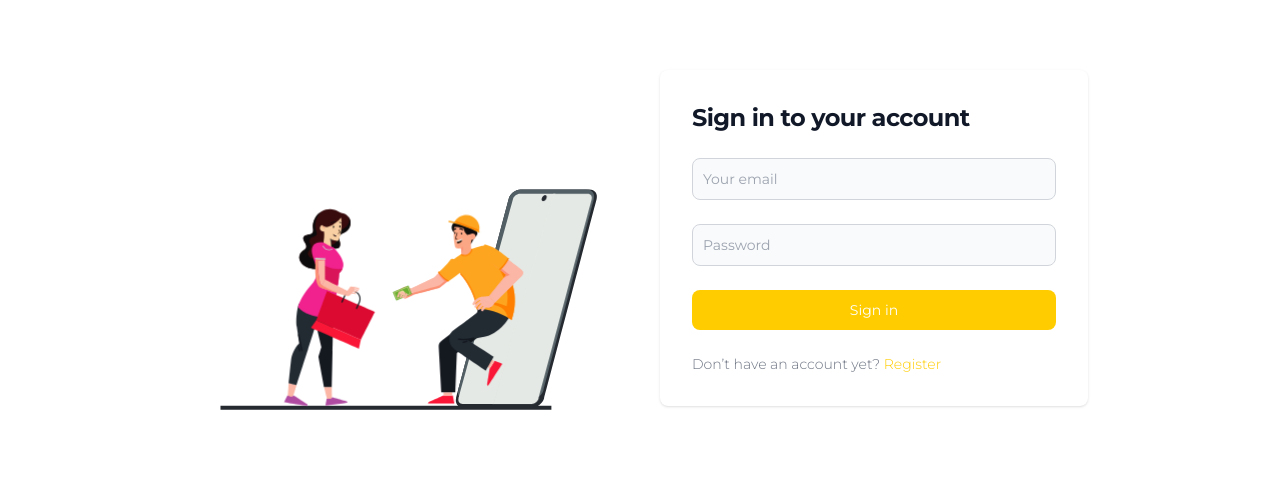
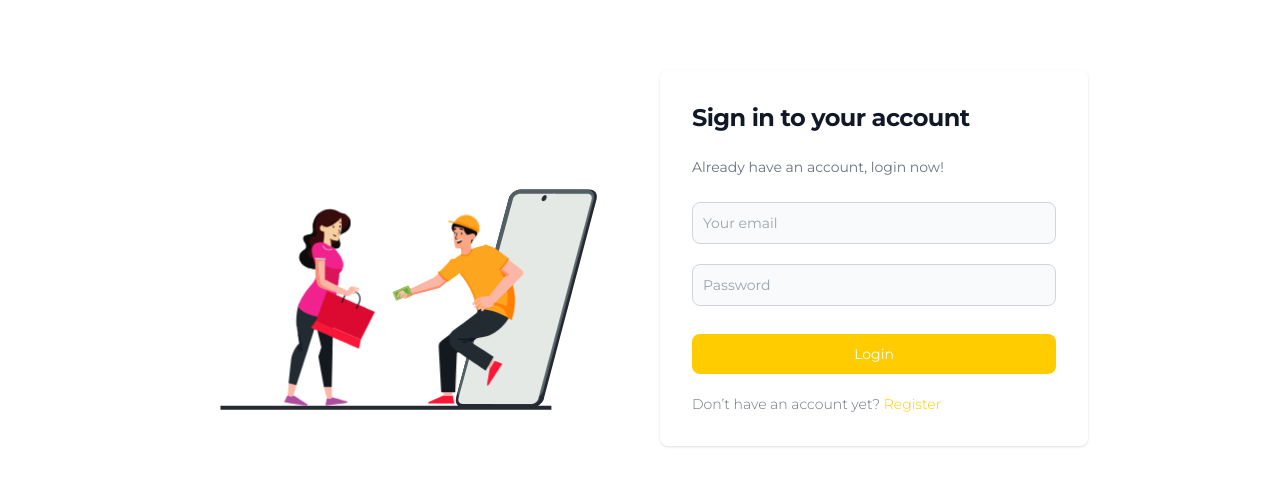
Before and after one commit to nguyenthienanz2510/gerz, a React (Vite) app: page /login in a window 1280 px wide. Shown: the part 140-636 px from the top of the page. Built offline with nearby package versions, Linux system fonts and the light colour scheme.

Commit message:
+Add: Logic Login page

```diff
--- a/src/apis/auth.api.ts
+++ b/src/apis/auth.api.ts
@@ -4,3 +4,7 @@ import http from 'src/utils/http'
 export const registerAccount = (body: { email: string; password: string }) => {
   return http.post<AuthResponse>('/register', body)
 }
+
+export const loginAccount = (body: { email: string; password: string }) => {
+  return http.post<AuthResponse>('/login', body)
+}
--- a/src/pages/Login/Login.tsx
+++ b/src/pages/Login/Login.tsx
@@ -1,35 +1,94 @@
+import { useForm } from 'react-hook-form'
 import { Link } from 'react-router-dom'
+import Input from 'src/components/Form/Input'
+import { Schema, schema } from 'src/utils/rules'
+import { yupResolver } from '@hookform/resolvers/yup'
+import { useMutation } from '@tanstack/react-query'
+import { loginAccount } from 'src/apis/auth.api'
+import { isAxiosUnprocessableEntityError } from 'src/utils/utils'
+import { ResponseApi } from 'src/types/utils.type'
 
-export default function Login() {
+type FormData = Omit<Schema, 'confirm_password'>
+
+const loginSchema = schema.omit(['confirm_password'])
+
+export default function Register() {
+  const {
+    register,
+    handleSubmit,
+    setError,
+    formState: { errors }
+  } = useForm<FormData>({
+    resolver: yupResolver(loginSchema)
+  })
+
+  const loginAccountMutation = useMutation({
+    mutationFn: (body: FormData) => loginAccount(body)
+  })
+
+  const handleOnSubmit = handleSubmit((data) => {
+    const body = data
+    console.log(body)
+    loginAccountMutation.mutate(body, {
+      onSuccess: (data) => {
+        console.log(data)
+      },
+      onError: (error) => {
+        if (isAxiosUnprocessableEntityError<ResponseApi<Omit<FormData, 'confirm_password'>>>(error)) {
+          const formError = error.response?.data.data
+          if (formError) {
+            Object.keys(formError).forEach((key) => {
+              setError(key as keyof FormData, {
+                message: formError[key as keyof FormData],
+                type: 'Server'
+              })
+            })
+          }
+          // if (formError?.email) {
+          //   setError('email', {
+          //     message: formError.email,
+          //     type: 'Server'
+          //   })
+          // }
+          // if (formError?.password) {
+          //   setError('password', {
+          //     message: formError.password,
+          //     type: 'Server'
+          //   })
+          // }
+        }
+      }
+    })
+  })
+
   return (
-    <div className='w-full rounded-lg bg-white shadow dark:border dark:border-gray-700 dark:bg-gray-800 sm:max-w-md md:mt-0 xl:p-0'>
+    <div className='w-full rounded-lg bg-white shadow dark:border dark:border-gray-700 dark:bg-gray-800 md:mt-0 xl:p-0'>
       <div className='space-y-4 p-6 sm:p-8 md:space-y-6'>
         <h1 className='text-xl font-bold leading-tight tracking-tight text-gray-900 dark:text-white md:text-2xl'>
           Sign in to your account
         </h1>
-        <form className='space-y-4 md:space-y-6' action='#'>
-          <div>
-            <input
+        <p className='text-color-text-gray-dark dark:text-color-text-gray-light'>Already have an account, login now!</p>
+        <form className='space-y-4 md:space-y-5' onSubmit={handleOnSubmit} noValidate>
+          <Input
+            name='email'
             type='email'
-              name='email'
             placeholder='Your email'
-              className='focus:border-color block w-full rounded-lg border border-gray-300 bg-gray-50 p-2.5 text-color-text-dark ring-color-primary focus:border-color-primary dark:border-gray-600 dark:bg-gray-700 dark:text-color-text-light dark:placeholder-gray-300 dark:focus:border-color-primary dark:focus:ring-color-primary sm:text-sm'
+            register={register}
+            errorMessage={errors.email?.message}
           />
-          </div>
-          <div>
-            <input
+          <Input
+            name='password'
             type='password'
-              name='password'
+            placeholder='Password'
             autoComplete='on'
-              placeholder='Password'
-              className='focus:border-color block w-full rounded-lg border border-gray-300 bg-gray-50 p-2.5 text-color-text-dark ring-color-primary focus:border-color-primary dark:border-gray-600 dark:bg-gray-700 dark:text-color-text-light dark:placeholder-gray-300 dark:focus:border-color-primary dark:focus:ring-color-primary sm:text-sm'
+            register={register}
+            errorMessage={errors.password?.message}
           />
-          </div>
           <button
             type='submit'
             className='w-full rounded-lg bg-color-primary px-5 py-2.5 text-center text-sm text-color-text-light transition-all hover:bg-color-primary-active focus:bg-color-primary-active'
           >
-            Sign in
+            Login
           </button>
           <p className='text-sm font-light text-gray-500 dark:text-gray-400'>
             Don’t have an account yet?{' '}
--- a/src/pages/Register/Register.tsx
+++ b/src/pages/Register/Register.tsx
@@ -8,7 +8,6 @@ import { registerAccount } from 'src/apis/auth.api'
 import { omit } from 'lodash'
 import { isAxiosUnprocessableEntityError } from 'src/utils/utils'
 import { ResponseApi } from 'src/types/utils.type'
-import { type } from 'os'
 
 type FormData = Schema
 
```
Lines whose indentation alone changed are shown as unchanged.
